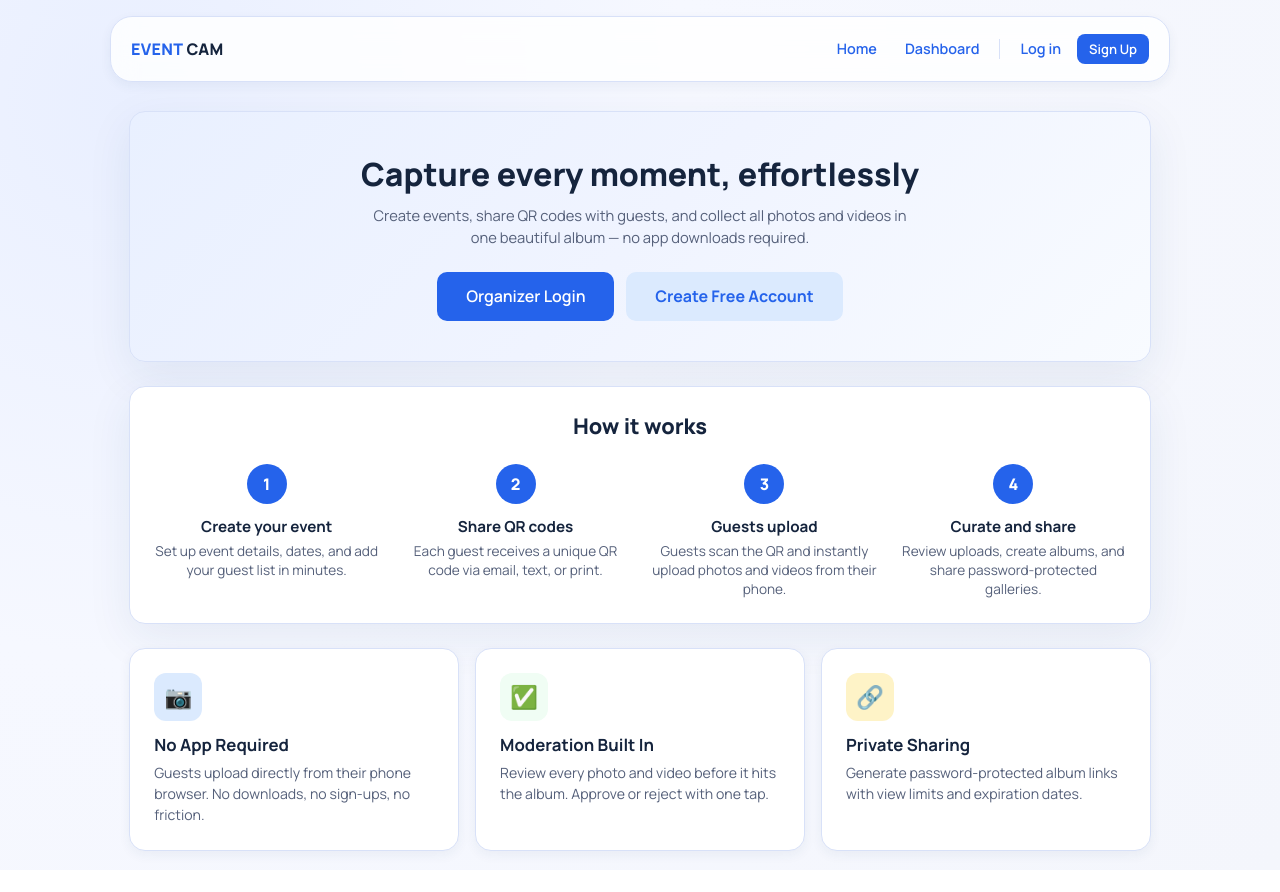
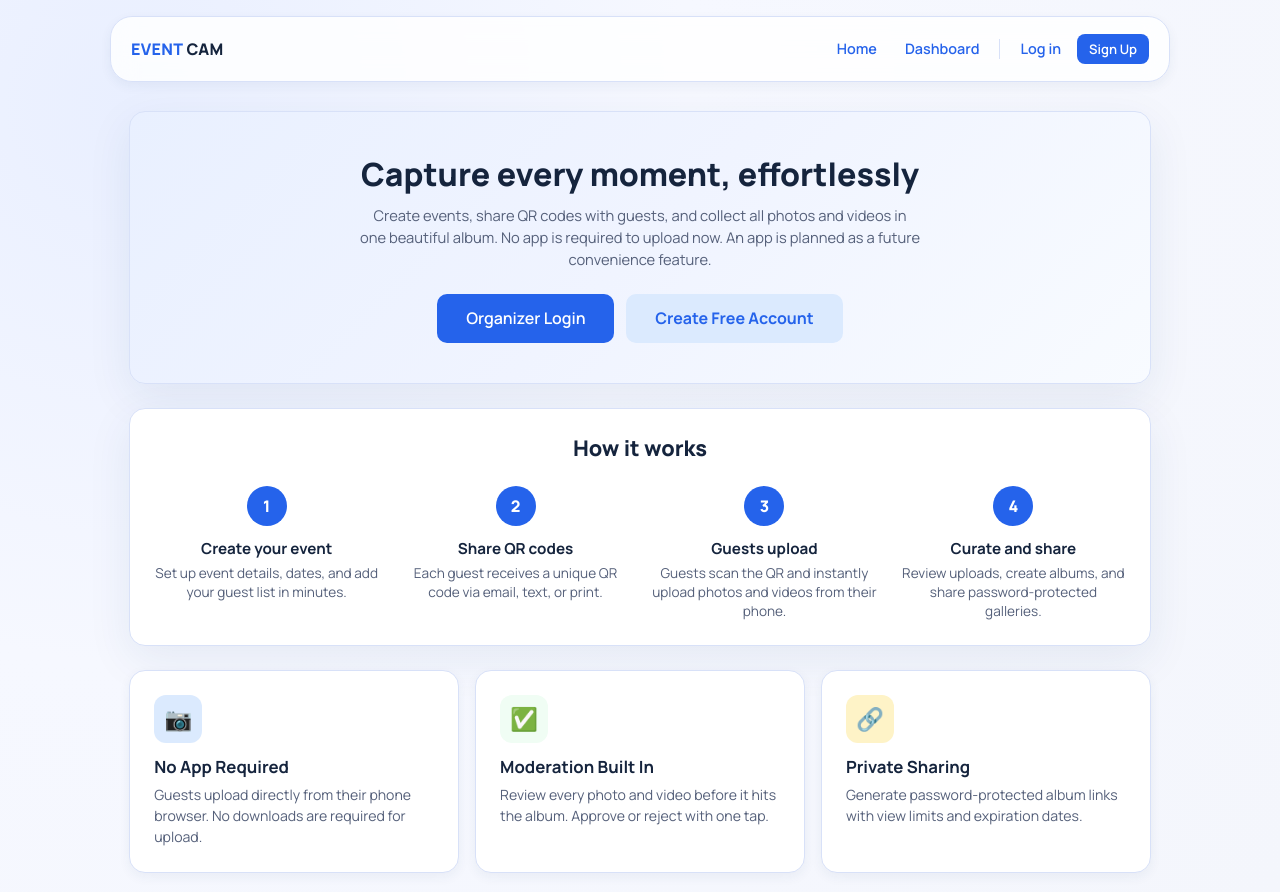
Before and after one commit to vanderhaka/Event-Cam, a Next.js app: page / in a window 1280 px wide. Before the commit the page ends 870 px from the top, so only its background shows below. Built offline with nearby package versions, Linux system fonts and the light colour scheme; no server answers.

Commit message:
Complete roadmap steps 17 and 18

```diff
--- a/src/app/page.tsx
+++ b/src/app/page.tsx
@@ -7,7 +7,9 @@ export default function HomePage() {
       <section className="card hero">
         <h2 className="section-head">Capture every moment, effortlessly</h2>
         <p className="muted section-sub">
-          Create events, share QR codes with guests, and collect all photos and videos in one beautiful album — no app downloads required.
+          Create events, share QR codes with guests, and collect all photos and videos in one beautiful album.
+          No app is required to upload now.
+          An app is planned as a future convenience feature.
         </p>
         <div className="row" style={{ gap: '0.75rem' }}>
           <Link href="/auth/login" className="btn btn-primary btn-lg">
@@ -53,7 +55,7 @@ export default function HomePage() {
             <span>&#128247;</span>
           </div>
           <h3>No App Required</h3>
-          <p>Guests upload directly from their phone browser. No downloads, no sign-ups, no friction.</p>
+          <p>Guests upload directly from their phone browser. No downloads are required for upload.</p>
         </div>
         <div className="feature-card">
           <div className="feature-icon" style={{ background: '#f0fdf4' }}>
```
Also changed, not shown: 2 other files (tests, documents, lock files or other folders).
